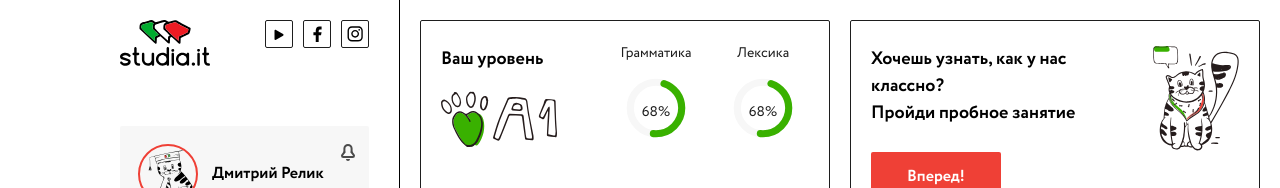
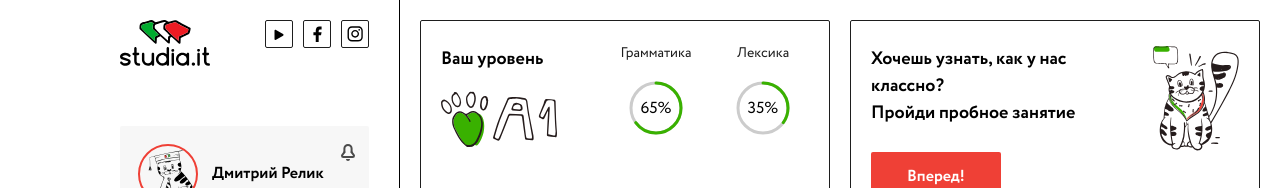
Before and after one commit to City7g/vue-italian, a Vue app: page /home in a window 1280 px wide. Shown: the top 188 px of the page. Built offline with nearby package versions, Linux system fonts and the light colour scheme.

Commit message:
Do level animation

```diff
--- a/src/components/Student/Level.vue
+++ b/src/components/Student/Level.vue
@@ -1,27 +1,58 @@
 <template>
   <div class="level">
-    <svg viewBox="0 0 42 42" class="level__wrap">
+    <svg viewbox="0 0 60 60" class="level__wrap">
       <circle
-        r="18"
-        cx="21"
-        cy="21"
-        class="level__back"
-      ></circle>
+        r="25"
+        cx="30"
+        cy="30"
+        stroke-width="3"
+        stroke="#ccc"
+        class="level__bg"
+      />
       <circle
-        r="18"
-        cx="21"
-        cy="21"
+        r="25"
+        cx="30"
+        cy="30"
+        stroke-width="3"
+        class="level__line"
         stroke-linecap="round"
-        stroke-dasharray="30 60"
-        class="level__fill"
-      ></circle>
+        :stroke-dasharray="strokeDasharray"
+        ref="level"
+      />
+      <text x="50%" y="50%" dominant-baseline="central" text-anchor="middle">
+        {{ value }}%
+      </text>
     </svg>
-    <span class="text-regular level__text">68%</span>
+    <!-- <span class="text-regular level__text">68%</span> -->
   </div>
 </template>
 
 <script>
-export default {};
+export default {
+  name: "Level",
+  props: {
+    value: {
+      type: Number,
+      require: true,
+    },
+  },
+  data() {
+    return {
+      strokeDasharray: '0 10000'
+    };
+  },
+  computed: {
+    // strokeDasharray() {
+    //   return `${this.length * this.value / 100} ${this.length}`
+    // }
+  },
+  mounted() {
+    const length = this.$refs.level.getTotalLength()
+    setTimeout(() => {
+      this.strokeDasharray = `${length * this.value / 100} ${length}`
+    }, 200);
+  },
+};
 </script>
 
 <style lang="scss">
@@ -33,23 +64,22 @@ export default {};
     height: 60px;
   }
 
-  &__back {
-    stroke: $grey-bg;
+  &__bg {
+    stroke: #ccc;
     fill: transparent;
-    stroke-width: 5;
   }
 
-  &__fill {
-    stroke: $green;
+  &__line {
+    stroke: #39b100;
     fill: transparent;
-    stroke-width: 5;
+
+    transition: 0.8s all ease;
+    transform: rotate(-90deg);
+    transform-origin: center center;
   }
 
-  &__text {
-    position: absolute;
-    top: 50%;
-    left: 50%;
-    transform: translate(-50%, -50%);
+  & circle {
+    transition: 0.8s all ease;
   }
 }
 </style>
--- a/src/views/Student/Home.vue
+++ b/src/views/Student/Home.vue
@@ -9,12 +9,12 @@
 
         <div class="info-bar-level__wrap">
           <p class="text-regular info-bar-level__subtitle">Грамматика</p>
-          <Level />
+          <Level :value="65" />
         </div>
 
         <div class="info-bar-level__wrap">
           <p class="text-regular info-bar-level__subtitle">Лексика</p>
-          <Level />
+          <Level :value="35" />
         </div>
       </div>
       <div class="info-bar-trial">
```
